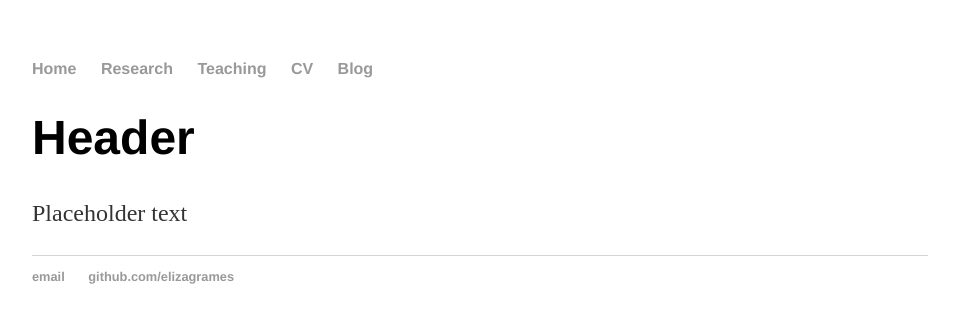
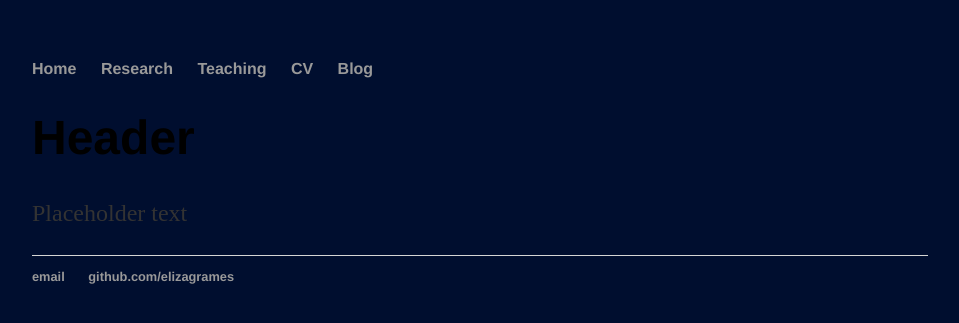
Before and after one commit to elizagrames/elizagrames.github.io, a Jekyll site: the page built from index.html, in a window 1280 px wide. Shown: the top 323 px of the page, without its empty margins (160-1119 px from the left). Built offline with Jekyll 4.4.1, drawn with Linux system fonts in a browser that asks for light colours.

Commit message:
Update main.css

```diff
--- a/css/main.css
+++ b/css/main.css
@@ -1,6 +1,7 @@
 body {
     margin: 60px auto;
     width: 70%;
+    background-color: #000E2F;
 }
 nav ul, footer ul {
     font-family:'Helvetica', 'Arial', 'Sans-Serif';
```
